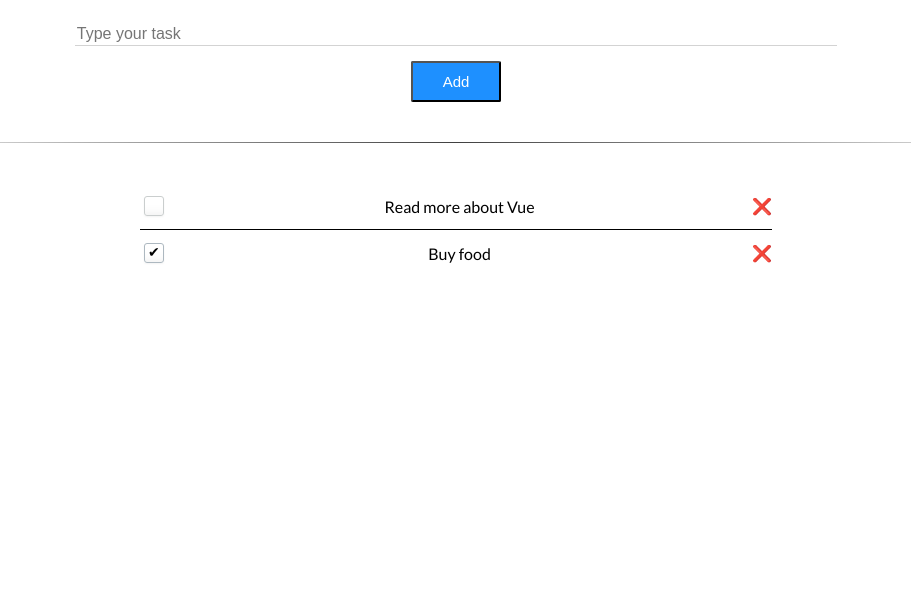
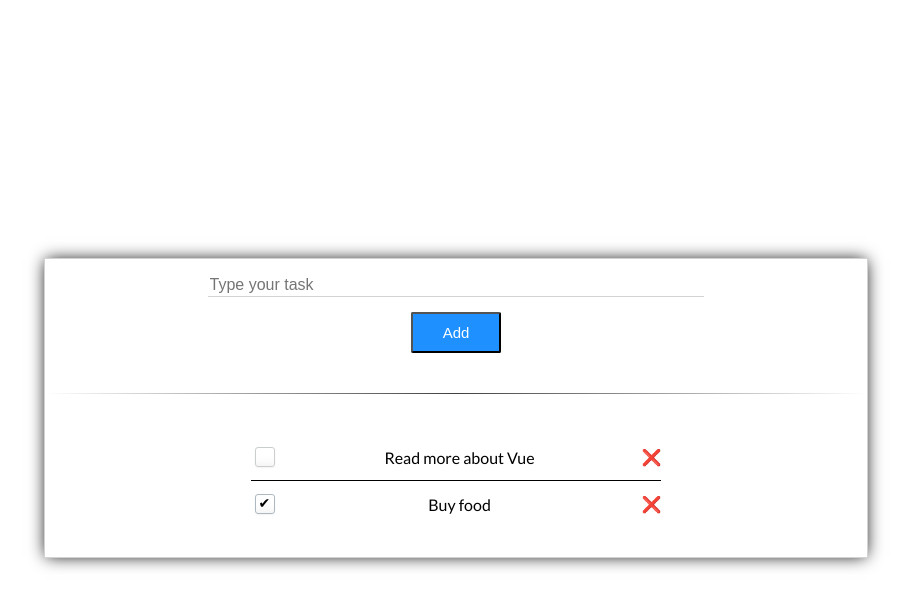
Before and after one commit to pablosirera/to-do-vuejs, a plain HTML site: page index.html in a window 1280 px wide. Shown: the whole page, without its empty margins (184-1095 px from the left). Drawn offline with nearby package versions, Linux system fonts and the light colour scheme.

Commit message:
Change style to-do

```diff
--- a/index.html
+++ b/index.html
@@ -12,6 +12,7 @@
 
 <body>
   <main id="app">
+    <section class="container">
       <div class="create-task">
         <form class="form" novalidate @submit="e => e.preventDefault()">
           <input type="text" placeholder="Type your task" v-model="valueTask" class="input-task" />
@@ -28,6 +29,7 @@
           </span>
         </p>
       </div>
+    </section>
   </main>
 </body>
 <script src="https://cdn.jsdelivr.net/npm/vue@2.5.17/dist/vue.js"></script>
--- a/style.css
+++ b/style.css
@@ -1,6 +1,17 @@
 @import url("https://fonts.googleapis.com/css?family=Lato");
 body {
   font-family: "Lato", sans-serif;
+}
+main {
+  height: 100vh;
+  display: flex;
+  align-items: center;
+  justify-content: center;
+}
+.container {
+  border: 1px solid lightgrey;
+  box-shadow: 0px 0px 16px -2px;
+  width: 65%;
 }
 .create-task .form {
   display: flex;
@@ -44,6 +55,7 @@ body {
 .list-tasks {
   margin: 0 auto;
   width: 50%;
+  margin-bottom: 30px;
 }
 .task {
   display: flex;
```
Lines whose indentation alone changed are shown as unchanged.
